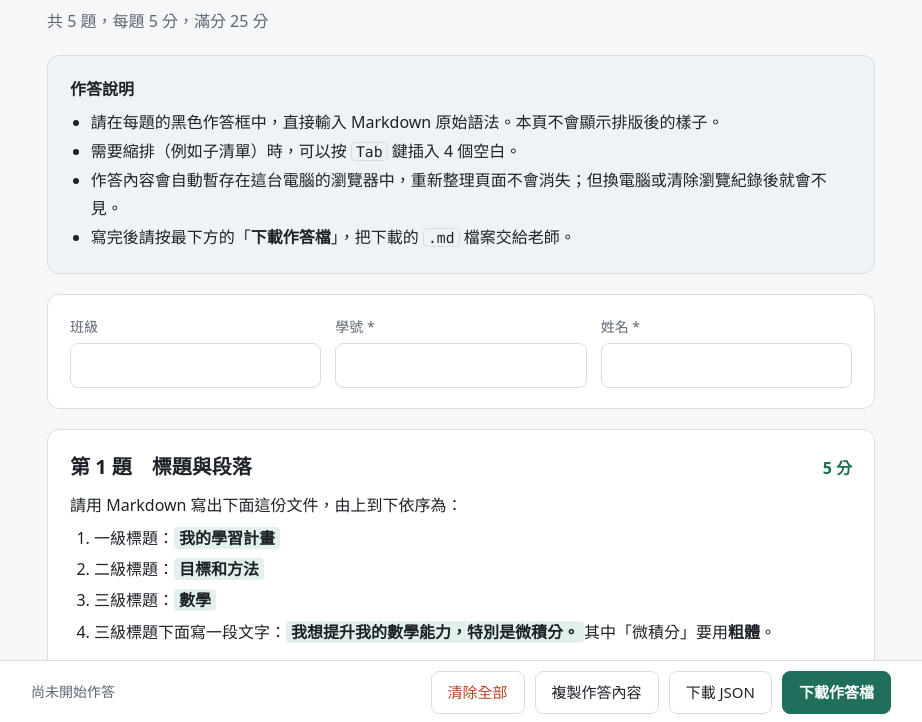
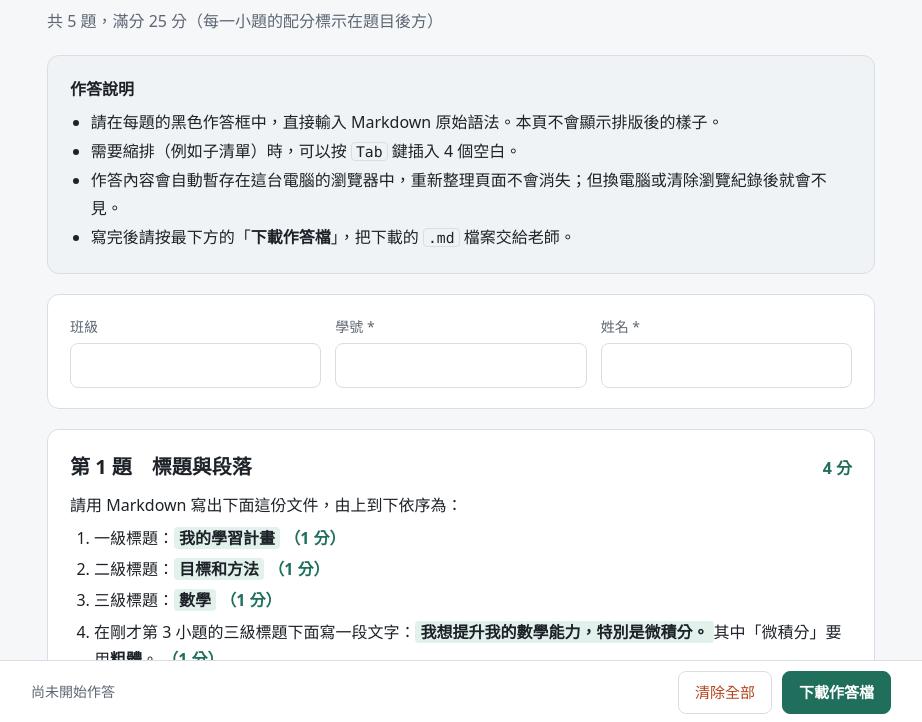
Before and after one commit to starport-tw/markdown-exam, a plain HTML site: page index.html in a window 1280 px wide. Shown: the part 76-798 px from the top of the page, without its empty margins (179-1101 px from the left). Drawn offline with Linux system fonts and the light colour scheme.

Commit message:
Add files via upload

```diff
--- a/index.html
+++ b/index.html
@@ -88,6 +88,7 @@
   ol.req { margin: 0 0 14px; padding-left: 1.5em; }
   ol.req li { margin: 4px 0; }
   ol.req ul { margin: 2px 0; padding-left: 1.2em; }
+  .ipts { color: var(--accent); font-weight: 700; white-space: nowrap; }
   .lit {
     background: var(--accent-soft); border-radius: 4px; padding: 0 5px;
     font-weight: 600; word-break: break-all;
@@ -145,7 +146,7 @@
 <div class="wrap">
   <header class="top">
     <h1 id="examTitle">Markdown 語法測驗</h1>
-    <p id="examSub">共 5 題，每題 5 分，滿分 25 分</p>
+    <p id="examSub">共 5 題，滿分 25 分</p>
   </header>
 
   <section class="card notice" aria-label="作答說明">
@@ -175,111 +176,100 @@
   <div class="bar-inner">
     <span class="status" id="status">尚未開始作答</span>
     <button type="button" class="ghost" id="btnClear">清除全部</button>
-    <button type="button" id="btnCopy">複製作答內容</button>
-    <button type="button" id="btnJson">下載 JSON</button>
     <button type="button" class="primary" id="btnMd">下載作答檔</button>
   </div>
 </div>
 
 <script>
 /* ====================================================================
- * 測驗設定：老師要改題目，只需要修改這一段。
- * - id：題目代號（匯出檔與暫存用，改題目時請一併改掉，避免舊暫存混入）
- * - text：題目要求的 HTML（<span class="lit">…</span> 標示要照打的文字）
- * - plain：匯出檔裡的純文字題目（給人工或 AI 批改時閱讀）
+ * 測驗設定：老師要改題目或配分，只需要修改這一段。
+ * - key：暫存用代號。換一份新考題時請改掉，避免舊暫存混入。
+ * - 每一小題 items：
+ *     html：網頁顯示的題目（<span class="lit">…</span> 標示要照打的文字）
+ *     plain：匯出檔裡的純文字題目（給人工或 AI 批改時閱讀）
+ *     pts：這一小題的配分（大題分數與總分會自動加總）
+ * - notes：大題的補充要求（只列在匯出檔，不另外配分）
  * ==================================================================== */
 const EXAM = {
   key: "markdown-exam-2026-v1",
   title: "Markdown 語法測驗",
-  subtitle: "共 5 題，每題 5 分，滿分 25 分",
   questions: [
     {
       id: "q1",
       title: "第 1 題　標題與段落",
-      points: 5,
       intro: "請用 Markdown 寫出下面這份文件，由上到下依序為：",
       items: [
-        '一級標題：<span class="lit">我的學習計畫</span>',
-        '二級標題：<span class="lit">目標和方法</span>',
-        '三級標題：<span class="lit">數學</span>',
-        '三級標題下面寫一段文字：<span class="lit">我想提升我的數學能力，特別是微積分。</span>其中「微積分」要用<strong>粗體</strong>。'
-      ],
-      plain: [
-        "一級標題：我的學習計畫",
-        "二級標題：目標和方法",
-        "三級標題：數學",
-        "三級標題下面寫一段文字：我想提升我的數學能力，特別是微積分。其中「微積分」要用粗體。"
+        { pts: 1, html: '一級標題：<span class="lit">我的學習計畫</span>',
+          plain: "一級標題：我的學習計畫" },
+        { pts: 1, html: '二級標題：<span class="lit">目標和方法</span>',
+          plain: "二級標題：目標和方法" },
+        { pts: 1, html: '三級標題：<span class="lit">數學</span>',
+          plain: "三級標題：數學" },
+        { pts: 1, html: '在剛才第 3 小題的三級標題下面寫一段文字：<span class="lit">我想提升我的數學能力，特別是微積分。</span>其中「微積分」要用<strong>粗體</strong>。',
+          plain: "在剛才第 3 小題的三級標題下面寫一段文字：我想提升我的數學能力，特別是微積分。其中「微積分」要用粗體。" }
       ]
     },
     {
       id: "q2",
       title: "第 2 題　文字樣式",
-      points: 5,
       intro: "請寫出下面兩段文字，並加上指定的樣式。兩段文字要分開顯示（不能黏成同一段）。",
       items: [
-        '第一段：<span class="lit">這是一個非常重要的專案，我需要找出關鍵步驟。</span><ul><li>「重要」用<strong>粗體</strong></li><li>「關鍵」用<em>斜體</em></li><li>「專案」用<strong><em>粗斜體</em></strong></li></ul>',
-        '第二段：<span class="lit">已完成：撰寫報告，記得用 print 輸出結果。</span><ul><li>「撰寫報告」加上<s>刪除線</s></li><li>「print」用<strong>行內程式碼</strong>（行內註解）標示</li></ul>'
+        { pts: 3, html: '第一段：<span class="lit">這是一個非常重要的專案，我需要找出關鍵步驟。</span><ul><li>「重要」用<strong>粗體</strong></li><li>「關鍵」用<em>斜體</em></li><li>「專案」用<strong><em>粗斜體</em></strong></li></ul>',
+          plain: "第一段：這是一個非常重要的專案，我需要找出關鍵步驟。「重要」用粗體、「關鍵」用斜體、「專案」用粗斜體。" },
+        { pts: 2, html: '第二段：<span class="lit">已完成：撰寫報告，記得用 print 輸出結果。</span><ul><li>「撰寫報告」加上<s>刪除線</s></li><li>「print」用<strong>行內程式碼</strong>（行內註解）標示</li></ul>',
+          plain: "第二段：已完成：撰寫報告，記得用 print 輸出結果。「撰寫報告」加上刪除線、「print」用行內程式碼（行內註解）標示。" }
       ],
-      plain: [
-        "第一段：這是一個非常重要的專案，我需要找出關鍵步驟。「重要」用粗體、「關鍵」用斜體、「專案」用粗斜體。",
-        "第二段：已完成：撰寫報告，記得用 print 輸出結果。「撰寫報告」加上刪除線、「print」用行內程式碼（行內註解）標示。",
-        "兩段文字要分開顯示，不能黏成同一段。"
-      ]
+      notes: ["兩段文字要分開顯示，不能黏成同一段。"]
     },
     {
       id: "q3",
       title: "第 3 題　清單",
-      points: 5,
       intro: "請依序寫出下面三組清單：",
       items: [
-        '先寫一行文字 <span class="lit">購物清單：</span>，下面用<strong>無序清單</strong>列出：牛奶、麵包、雞蛋。<br>其中「麵包」底下要再縮排一層子清單：全麥吐司、法國麵包。',
-        '寫一行文字 <span class="lit">步驟：</span>，下面用<strong>有序清單（自動編號）</strong>列出：準備食材、開始烹飪、擺盤、享用美食。',
-        '寫一行文字 <span class="lit">今日任務：</span>，下面用<strong>任務清單</strong>列出：吃飯（已完成，要打勾）、睡覺（未完成）、玩遊戲（未完成）。'
-      ],
-      plain: [
-        "一行文字「購物清單：」，下面用無序清單列出：牛奶、麵包、雞蛋；「麵包」底下再縮排一層子清單：全麥吐司、法國麵包。",
-        "一行文字「步驟：」，下面用有序清單（自動編號）列出：準備食材、開始烹飪、擺盤、享用美食。",
-        "一行文字「今日任務：」，下面用任務清單列出：吃飯（已完成，要打勾）、睡覺（未完成）、玩遊戲（未完成）。"
+        { pts: 2, html: '先寫一行文字 <span class="lit">購物清單：</span>，下面用<strong>無序清單</strong>列出：牛奶、麵包、雞蛋。<br>其中「麵包」底下要再縮排一層子清單：全麥吐司、法國麵包。',
+          plain: "一行文字「購物清單：」，下面用無序清單列出：牛奶、麵包、雞蛋；「麵包」底下再縮排一層子清單：全麥吐司、法國麵包。" },
+        { pts: 1, html: '寫一行文字 <span class="lit">步驟：</span>，下面用<strong>有序清單（自動編號）</strong>列出：準備食材、開始烹飪、擺盤、享用美食。',
+          plain: "一行文字「步驟：」，下面用有序清單（自動編號）列出：準備食材、開始烹飪、擺盤、享用美食。" },
+        { pts: 2, html: '寫一行文字 <span class="lit">今日任務：</span>，下面用<strong>任務清單</strong>列出：吃飯（已完成，要打勾）、睡覺（未完成）、玩遊戲（未完成）。',
+          plain: "一行文字「今日任務：」，下面用任務清單列出：吃飯（已完成，要打勾）、睡覺（未完成）、玩遊戲（未完成）。" }
       ]
     },
     {
       id: "q4",
       title: "第 4 題　連結、圖片與註腳",
-      points: 5,
       intro: "請寫出下面四項內容，每一項各自成一段：",
       items: [
-        '文字超連結：畫面上顯示 <span class="lit">Google</span>，點下去連到 <span class="lit">https://www.google.com</span>',
-        '直接顯示網址：<span class="lit">https://hackmd.io/</span>',
-        '插入網路圖片：圖片網址 <span class="lit">https://picsum.photos/300/200</span>，替代文字為 <span class="lit">隨機圖片</span>，額外說明為 <span class="lit">測試貼圖</span>',
-        '寫出文字 <span class="lit">上課規範</span>，在後面加上<strong>註腳</strong>，註腳的內容是 <span class="lit">上課不准吃東西</span>'
-      ],
-      plain: [
-        "文字超連結：畫面上顯示「Google」，點下去連到 https://www.google.com",
-        "直接顯示網址：https://hackmd.io/",
-        "插入網路圖片：圖片網址 https://picsum.photos/300/200，替代文字為「隨機圖片」，額外說明為「測試貼圖」",
-        "寫出文字「上課規範」，在後面加上註腳，註腳的內容是「上課不准吃東西」"
+        { pts: 1, html: '文字超連結：畫面上顯示 <span class="lit">Google</span>，點下去連到 <span class="lit">https://www.google.com</span>',
+          plain: "文字超連結：畫面上顯示「Google」，點下去連到 https://www.google.com" },
+        { pts: 1, html: '直接顯示網址：<span class="lit">https://hackmd.io/</span>',
+          plain: "直接顯示網址：https://hackmd.io/" },
+        { pts: 2, html: '插入網路圖片：圖片網址 <span class="lit">https://picsum.photos/300/200</span>，替代文字為 <span class="lit">隨機圖片</span>，額外說明為 <span class="lit">測試貼圖</span>',
+          plain: "插入網路圖片：圖片網址 https://picsum.photos/300/200，替代文字為「隨機圖片」，額外說明為「測試貼圖」" },
+        { pts: 2, html: '寫出文字 <span class="lit">上課規範</span>，在後面加上<strong>註腳</strong>，註腳的內容是 <span class="lit">上課不准吃東西</span>',
+          plain: "寫出文字「上課規範」，在後面加上註腳，註腳的內容是「上課不准吃東西」" }
       ]
     },
     {
       id: "q5",
       title: "第 5 題　引用、分隔線與程式碼區塊",
-      points: 5,
       intro: "請依序寫出下面四項內容：",
       items: [
-        '引用區塊，內容為 <span class="lit">學習 Markdown 是一種投資，因為它能讓你的文件更專業。</span>',
-        '在上面的引用裡面，再加一層<strong>子引用區塊</strong>，內容為 <span class="lit">出自 Markdown 上課講義</span>',
-        '一條<strong>水平分隔線</strong>',
-        '一個標明語言為 <span class="lit">python</span> 的<strong>程式碼區塊</strong>，內容為 <span class="lit">print("Hello, Markdown!")</span>'
-      ],
-      plain: [
-        "引用區塊，內容為「學習 Markdown 是一種投資，因為它能讓你的文件更專業。」",
-        "在上面的引用裡面，再加一層子引用區塊，內容為「出自 Markdown 上課講義」",
-        "一條水平分隔線",
-        "一個標明語言為 python 的程式碼區塊，內容為 print(\"Hello, Markdown!\")"
+        { pts: 1, html: '引用區塊，內容為 <span class="lit">學習 Markdown 是一種投資，因為它能讓你的文件更專業。</span>',
+          plain: "引用區塊，內容為「學習 Markdown 是一種投資，因為它能讓你的文件更專業。」" },
+        { pts: 1, html: '在上面的引用裡面，再加一層<strong>子引用區塊</strong>，內容為 <span class="lit">出自 Markdown 上課講義</span>',
+          plain: "在上面的引用裡面，再加一層子引用區塊，內容為「出自 Markdown 上課講義」" },
+        { pts: 1, html: '一條<strong>水平分隔線</strong>',
+          plain: "一條水平分隔線" },
+        { pts: 2, html: '一個標明語言為 <span class="lit">python</span> 的<strong>程式碼區塊</strong>，內容為 <span class="lit">print("Hello, Markdown!")</span>',
+          plain: "一個標明語言為 python 的程式碼區塊，內容為 print(\"Hello, Markdown!\")" }
       ]
     }
   ]
 };
+// 大題分數 = 各小題配分加總
+EXAM.questions.forEach((q) => { q.points = q.items.reduce((s, it) => s + it.pts, 0); });
+EXAM.total = EXAM.questions.reduce((s, q) => s + q.points, 0);
+EXAM.subtitle = "共 " + EXAM.questions.length + " 題，滿分 " + EXAM.total + " 分（每一小題的配分標示在題目後方）";
 </script>
 
 <script>
@@ -317,7 +307,11 @@ const EXAM = {
     sec.innerHTML =
       '<div class="q-head"><h2 id="' + q.id + '-h">' + q.title + '</h2><span class="pts">' + q.points + ' 分</span></div>' +
       '<p class="q-intro">' + q.intro + '</p>' +
-      '<ol class="req">' + q.items.map((t) => "<li>" + t + "</li>").join("") + "</ol>" +
+      '<ol class="req">' + q.items.map((it) => {
+        const tag = ' <span class="ipts">（' + it.pts + ' 分）</span>';
+        const i = it.html.indexOf("<ul>");
+        return "<li>" + (i < 0 ? it.html + tag : it.html.slice(0, i) + tag + it.html.slice(i)) + "</li>";
+      }).join("") + "</ol>" +
       '<textarea id="' + q.id + '" spellcheck="false" autocapitalize="off" autocomplete="off" aria-labelledby="' + q.id + '-h"></textarea>' +
       '<div class="meta"><span>Markdown 原始語法</span><span id="' + q.id + '-count">0 字</span></div>';
     host.appendChild(sec);
@@ -420,7 +414,7 @@ const EXAM = {
   }
   function buildMarkdown() {
     const exported = new Date().toISOString();
-    const total = EXAM.questions.reduce((s, q) => s + q.points, 0);
+    const total = EXAM.total;
     const L = [];
     L.push("# " + EXAM.title + "｜作答紀錄", "");
     L.push("| 項目 | 內容 |", "| --- | --- |");
@@ -438,7 +432,8 @@ const EXAM = {
       L.push("---", "");
       L.push("## " + q.title.replace(/　/g, " ") + "（" + q.points + " 分）", "");
       L.push("**題目要求**", "");
-      q.plain.forEach((t, i) => L.push((i + 1) + ". " + t));
+      q.items.forEach((it, i) => L.push((i + 1) + ". " + it.plain + " （" + it.pts + " 分）"));
+      (q.notes || []).forEach((t) => L.push("- 補充要求：" + t));
       L.push("", "**學生作答**", "");
       if (ans.trim() === "") {
         L.push("（未作答）");
@@ -448,19 +443,6 @@ const EXAM = {
       L.push("", "字數：" + Array.from(ans).length + "　貼上次數：" + (state.paste[q.id] || 0), "");
     });
     return L.join("\n");
-  }
-  function buildJson() {
-    return JSON.stringify({
-      exam: EXAM.title,
-      examKey: EXAM.key,
-      student: { class: state.student.cls.trim(), id: state.student.id.trim(), name: state.student.name.trim() },
-      startedAt: state.startedAt,
-      exportedAt: new Date().toISOString(),
-      questions: EXAM.questions.map((q) => ({
-        id: q.id, title: q.title.replace(/　/g, " "), points: q.points,
-        requirements: q.plain, answer: state.answers[q.id] || "", pasteCount: state.paste[q.id] || 0
-      }))
-    }, null, 2);
   }
   function safeName(s) { return s.trim().replace(/[\\/:*?"<>|\s]+/g, "_"); }
   function download(content, ext, mime) {
@@ -484,25 +466,6 @@ const EXAM = {
     dirtySinceExport = false;
     showMsg("已下載「" + name + "」，請把這個檔案交給老師。" + warnEmpty(), "ok");
   });
-  $("btnJson").addEventListener("click", () => {
-    if (!requireStudent()) return;
-    const name = download(buildJson(), "json", "application/json");
-    dirtySinceExport = false;
-    showMsg("已下載「" + name + "」。" + warnEmpty(), "ok");
-  });
-  $("btnCopy").addEventListener("click", async () => {
-    if (!requireStudent()) return;
-    const text = buildMarkdown();
-    let ok = false;
-    try { await navigator.clipboard.writeText(text); ok = true; } catch (e) {
-      const t = document.createElement("textarea");
-      t.value = text; t.style.position = "fixed"; t.style.opacity = "0";
-      document.body.appendChild(t); t.select();
-      try { ok = document.execCommand("copy"); } catch (e2) { ok = false; }
-      t.remove();
-    }
-    showMsg(ok ? "已複製作答內容，可以貼到老師指定的地方。" + warnEmpty() : "無法自動複製，請改用「下載作答檔」。", ok ? "ok" : "err");
-  });
   $("btnClear").addEventListener("click", () => {
     if (!confirm("確定要清除全部作答內容嗎？清除後無法復原。")) return;
     state = { student: { cls: "", id: "", name: "" }, answers: {}, paste: {}, startedAt: null, updatedAt: null };
```
